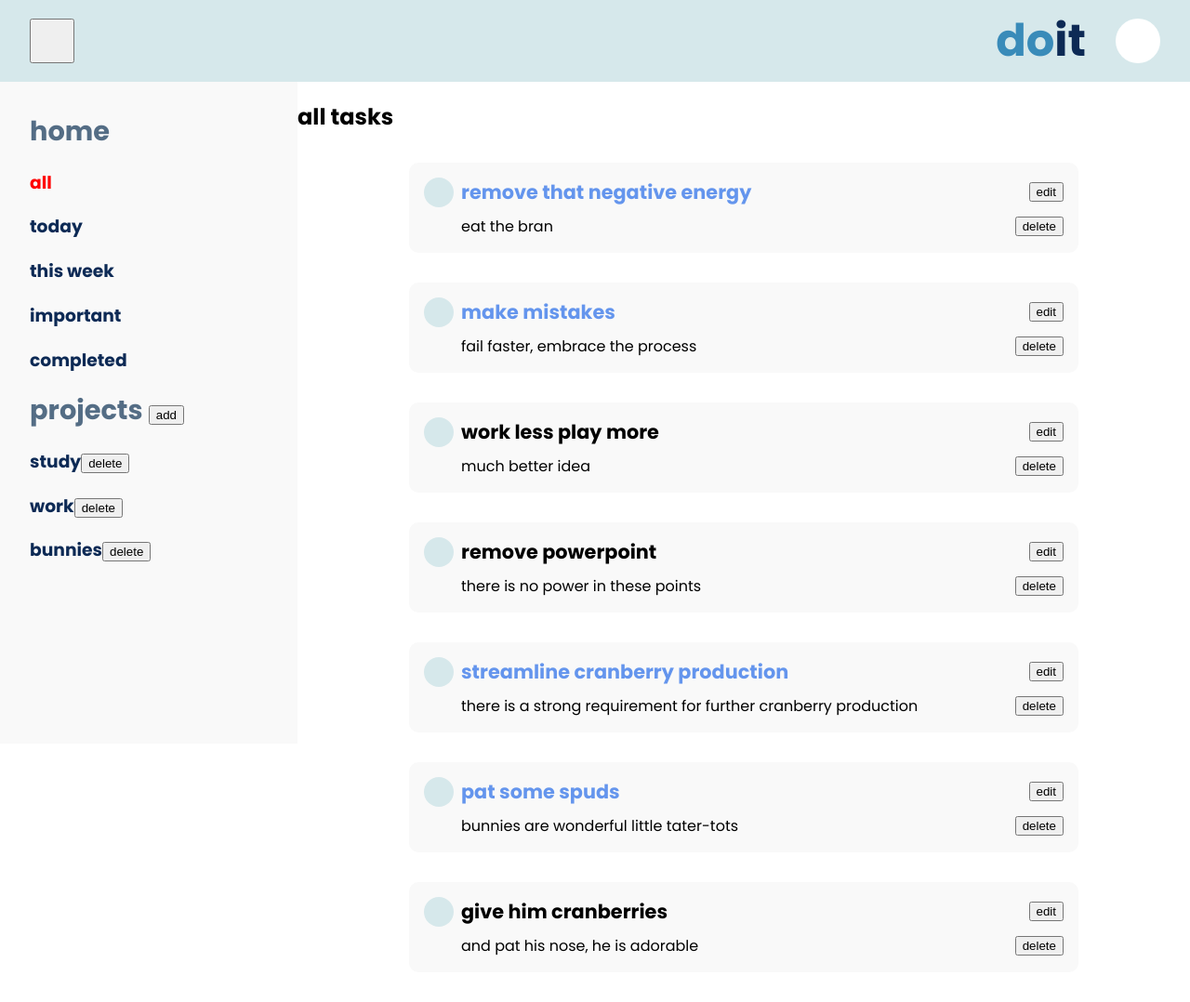
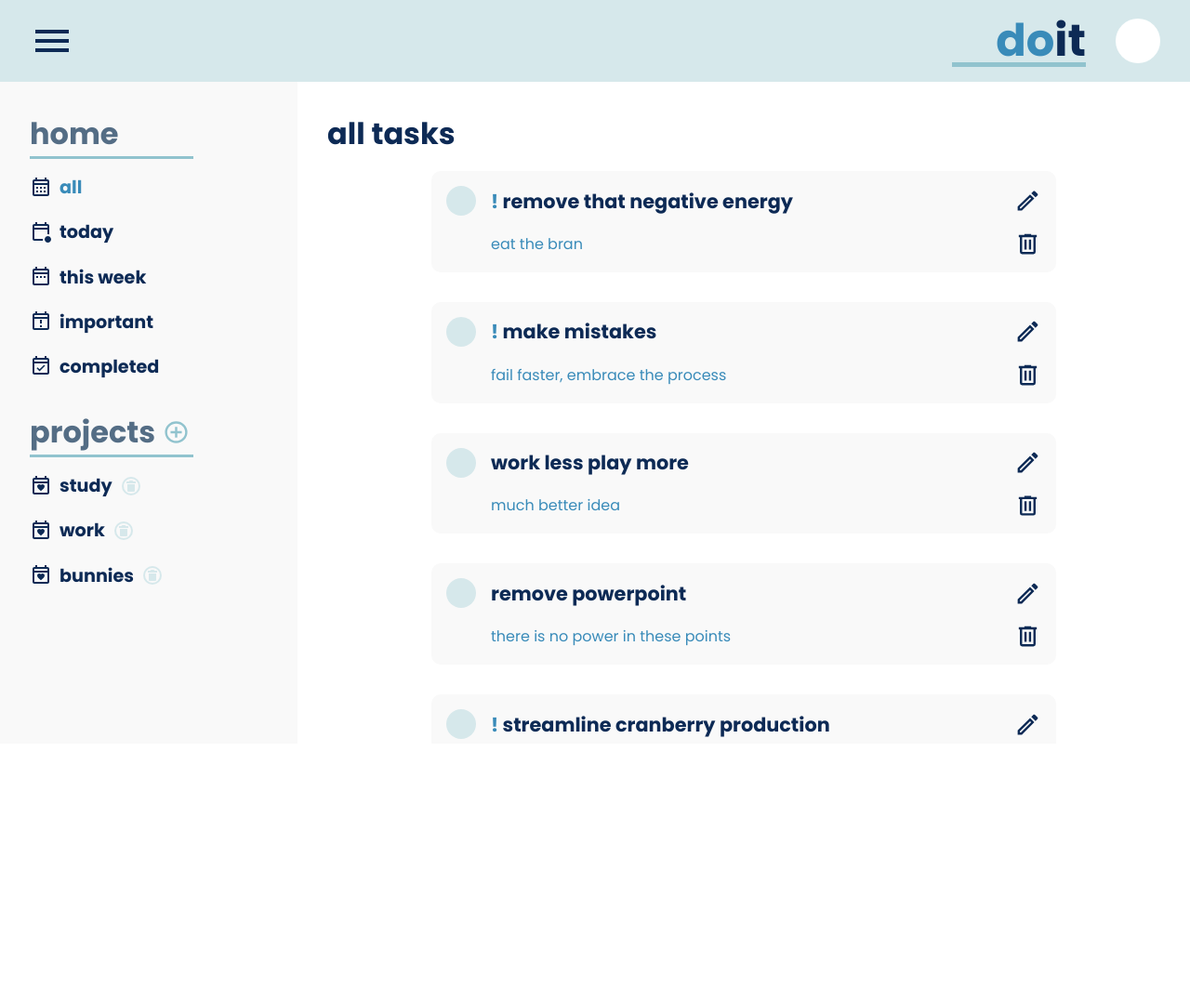
Before and after one commit to popoxta/to-do, a website built with webpack: page index.html in a window 1280 px wide. Shown: the whole page at 93% size. After the commit the page ends 800 px from the top, so only its background shows below. Built offline with Linux system fonts and the light colour scheme.

Commit message:
bugfixes and styles

```diff
--- a/index.html
+++ b/index.html
@@ -15,6 +15,7 @@
     <div class="title">
 
         <h1><span>do</span>it</h1>
+        <div class="underline"></div>
 
         <div class="icon"></div>
     </div>
@@ -22,6 +23,7 @@
 <div class="content">
     <div class="sidebar">
         <div class="side-home">
+            <div class="underline"></div>
 
             <h2>home</h2>
             <div class="home-items">
@@ -34,9 +36,10 @@
         </div>
 
         <div class="side-projects">
+            <div class="underline"></div>
 
             <h2>projects
-                <button class="add-project">add</button>
+                <button class="add-project"></button>
             </h2>
             <div class="project-items">
 
--- a/src/scripts/dom/filters.js
+++ b/src/scripts/dom/filters.js
@@ -1,9 +1,11 @@
-export {selectTaskFilter, initializeAllFilters, removeFilterSelector}
+export {selectTaskFilter, initializeAllFilters, removeFilterSelector, viewDefault}
 
 import {getAllTasks, setCurrentTasks, setSelectedFilter, setSelectedProject} from "../tasks";
 import {renderContainer} from "./tasks";
 import {isThisWeek, isToday} from "date-fns";
 import {renderProjects} from "./projects";
+
+const allFilter = document.querySelector('.all')
 
 function initializeAllFilters() {
 
@@ -38,3 +40,7 @@ function removeFilterSelector() {
         element.classList.remove('selected')
     }
 }
+
+function viewDefault(){
+    selectTaskFilter(allFilter, () => getAllTasks(), 'all tasks')
+}
--- a/src/scripts/dom/tasks.js
+++ b/src/scripts/dom/tasks.js
@@ -28,20 +28,18 @@ function buildTaskElement(task) {
     const taskInfoSecondDiv = document.createElement('div')
     const taskDue = document.createElement('p')
 
-    taskDue.textContent = task.date ? `due ${format(task.date, 'eee do LLL y')}` : ''
+    taskDue.textContent = task.date ? format(task.date, 'eee do LLL') : ''
 
     const taskEdit = document.createElement('button')
     taskEdit.className = 'edit-btn'
-    taskEdit.textContent = 'edit'
     taskInfoSecondDiv.append(taskDue, taskEdit)
 
     const taskInfo = document.createElement('div')
     taskInfo.className = 'task-info'
-    taskInfo.textContent = task.description
     const taskDescription = document.createElement('p')
+    taskDescription.textContent = task.description
     const taskDelete = document.createElement('button')
     taskDelete.className = 'delete-btn'
-    taskDelete.textContent = 'delete'
     taskInfo.append(taskDescription, taskDelete)
 
     taskDiv.append(taskInfoFirstDiv, taskInfoSecondDiv)
@@ -77,7 +75,7 @@ function deleteTask(task) {
 }
 
 function renderContainer() {
-
+    console.log(getCurrentTasks())
     const contentArray = getCurrentTasks().map(buildTaskElement)
 
     contentArray.unshift(renderProjectHeader())
@@ -111,6 +109,8 @@ function renderTaskForm(task) {
     taskName.id = 'taskName'
     taskName.name = 'taskName'
     taskName.placeholder = 'name'
+    taskName.maxLength = 25
+    taskName.required = true
 
     const descriptionLabel = document.createElement('label')
     descriptionLabel.htmlFor = 'description'
@@ -119,6 +119,8 @@ function renderTaskForm(task) {
     description.id = 'description'
     description.name = 'description'
     description.placeholder = 'description'
+    description.style.resize = 'none'
+    description.maxLength = 50
 
     const dueDateLabel = document.createElement('label')
     dueDateLabel.htmlFor = 'dueDate'
--- a/src/scripts/todo.js
+++ b/src/scripts/todo.js
@@ -1,10 +1,10 @@
 import {configureAddProjectButton, renderProjects, configureNavButton} from "./dom/projects";
-import {getAllTasks, loadStoredProjects} from "./tasks";
-import {initializeAllFilters, selectTaskFilter} from "./dom/filters";
+import {loadStoredProjects} from "./tasks";
+import {initializeAllFilters, viewDefault} from "./dom/filters";
 
 loadStoredProjects()
 renderProjects()
 configureAddProjectButton()
 configureNavButton()
 initializeAllFilters()
-selectTaskFilter(document.querySelector('.all'), () => getAllTasks(), 'all tasks')
+viewDefault()
--- a/styles/styles.css
+++ b/styles/styles.css
@@ -9,7 +9,6 @@
     --dark-green: #91C3CE;
     --green: #D6E8EB;
     --light-green: #F9F9F9;
-
 }
 
 * {
@@ -19,6 +18,8 @@
 body {
     padding: 0;
     margin: 0;
+
+    overflow: hidden;
 
     min-height: 100%;
 }
@@ -34,16 +35,30 @@ body {
 }
 
 .title {
+    position: relative;
+
     display: flex;
     align-items: center;
     gap: 2rem;
 }
 
-h1 {
+.title > h1 {
+    color: var(--black-blue);
     font-size: 3rem;
 
-    color: var(--black-blue);
     margin: 0;
+
+    cursor: pointer;
+}
+.underline {
+    background-color: var(--dark-green);
+
+    position: absolute;
+    bottom: 0.5rem;
+    right: 5rem;
+
+    height: 0.3rem;
+    width: 9rem;
 }
 
 h1 > span {
@@ -51,8 +66,18 @@ h1 > span {
 }
 
 .nav-button {
+    border: none;
+    mask-image: url("./images/menu.svg");
+    background-color: var(--black-blue);
+
     height: 3rem;
     width: 3rem;
+
+    cursor: pointer;
+}
+
+.nav-button:hover {
+    background-color: var(--blue);
 }
 
 .icon {
@@ -72,30 +97,111 @@ h1 > span {
     background-color: var(--light-green);
 
     width: 20rem;
-    height: calc(100vh - 5.5rem);
+    min-height: calc(100vh - 5.5rem);
 
-    padding: 2rem;
     overflow: hidden;
-
-    transition: width, padding-left, padding-right, 0.4s ease-in-out;
-}
-
-.sidebar h2 {
-    color: var(--green-grey);
-    font-size: 1.8rem;
-    text-wrap: none;
     white-space: nowrap;
 
-    margin: 0;
-}
-.sidebar h3 {
-    white-space: nowrap;
+    transition: width 0.4s ease-in-out;
 }
 
 .width-zero {
     width: 0;
-    padding-left: 0;
-    padding-right: 0;
+}
+h2 {
+    font-size: 2rem;
+    display: flex;
+    align-items: center;
+    gap: 0.5rem;
+
+    margin: 0;
+}
+.sidebar h2 {
+    color: var(--green-grey);
+}
+.sidebar h3 {
+    font-size: 1.2rem;
+
+    display: flex;
+    align-items: center;
+    gap: 0.5rem;
+
+    cursor: pointer;
+
+    transition: color 0.1s ease-in-out;
+
+}
+.sidebar h3:hover {
+    color: var(--blue);
+}
+.sidebar h3::before{
+    background-color: var(--black-blue);
+    mask-image: url("./images/calendar-heart-outline.svg");
+
+    content: "";
+    min-width: 1.5rem;
+    height: 1.5rem;
+}
+.side-home h3:first-child::before{
+    mask-image: url("./images/calendar-month-outline.svg");
+}
+.side-home h3:nth-child(2)::before{
+    mask-image: url("./images/calendar-badge-outline.svg");
+}
+.side-home h3:nth-child(3)::before{
+    mask-image: url("./images/calendar-range-outline.svg");
+}
+.side-home h3:nth-child(4)::before{
+    mask-image: url("./images/calendar-alert-outline.svg");
+}
+.side-home h3:last-child::before{
+    mask-image: url("./images/calendar-check-outline.svg");
+}
+
+.side-home, .side-projects {
+    position: relative;
+    margin: 2rem;
+}
+.side-home > .underline, .side-projects > .underline {
+    top: 3rem;
+    left: 0;
+
+    height: 0.2rem;
+    width: 11rem;
+}
+
+.side-projects h3 > button {
+    background-color: var(--green);
+    border: none;
+
+    mask-image: url("./images/delete-circle-outline.svg");
+
+    width: 1.5rem;
+    height: 1.5rem;
+
+    transition: scale 0.1s ease-in-out;
+
+    cursor: pointer;
+}
+.add-project:hover, .todo h2 > button:hover, .edit-btn:hover, .delete-btn:hover {
+    scale: 1.1;
+    background-color: var(--blue);
+}
+.side-projects h3 > button:hover {
+    scale: 1.1;
+    background-color: var(--dark-green);
+}
+.add-project, .todo h2 > button{
+    background-color: var(--dark-green);
+    mask-image: url("./images/plus-circle-outline.svg");
+
+    content: "";
+    min-width: 1.8rem;
+    height: 1.8rem;
+
+    transition: scale 0.1s ease-in-out;
+
+    cursor: pointer;
 }
 
 h3 {
@@ -104,6 +210,11 @@ h3 {
 
 .todo {
     background-color: white;
+    padding: 2rem;
+
+    max-height: calc(100vh - 5.5rem);
+
+    overflow-y: auto;
 
     flex: 1;
 }
@@ -112,10 +223,17 @@ h3 {
     background-color: var(--light-green);
     border-radius: 10px;
 
-    width: 75%;
+    width: min(75%, 60rem);
+    min-width: 30rem;
 
-    margin: 2rem auto;
+    margin: 0 auto 2rem;
     padding: 1rem;
+}
+.todo h2 {
+    color: var(--black-blue);
+    margin-bottom: 1rem;
+
+    white-space: nowrap;
 }
 
 .task, .task-info {
@@ -124,15 +242,16 @@ h3 {
     align-items: center;
 }
 
+
 .task-info {
-    padding-top: 0.5rem;
-    padding-left: 2.5rem;
+    padding-top: 1rem;
+    padding-left: 3rem;
 }
 
 .task > div:first-child, .task > div:last-child {
     display: flex;
     align-items: center;
-    gap: 0.5rem;
+    gap: 1rem;
 }
 
 .check-box {
@@ -141,11 +260,39 @@ h3 {
 
     min-width: 2rem;
     height: 2rem;
+
+    cursor: pointer;
 }
 .done::after {
+    color: var(--black-blue);
     font-size: 1.5rem;
     content: "✔";
     padding-left: 0.4rem;
+}
+
+.edit-btn {
+    background-color: var(--black-blue);
+    mask-image: url("./images/pencil-outline.svg");
+
+    content: "";
+    min-width: 1.8rem;
+    height: 1.8rem;
+
+    transition: scale 0.1s ease-in-out;
+
+    cursor: pointer;
+}
+.delete-btn {
+    background-color: var(--black-blue);
+    mask-image: url("./images/trash-can-outline.svg");
+
+    content: "";
+    min-width: 1.8rem;
+    height: 1.8rem;
+
+    transition: scale 0.1s ease-in-out;
+
+    cursor: pointer;
 }
 
 p, h4 {
@@ -153,19 +300,23 @@ p, h4 {
 }
 
 h4 {
+    color: var(--black-blue);
     font-size: 1.3rem;
 }
-
+p {
+    color: var(--blue);
+}
 /*task forms*/
 
 .form-body {
     background-color: var(--light-green);
-    border: 2px solid gray;
+    color: var(--black-blue);
+    border: 0.2rem solid var(--green);
     border-radius: 10px;
 
     position: absolute;
-    right: 15rem;
-    top: 2.6rem;
+    top: 22.1rem;
+    left: 16rem;
 
     width: 20rem;
     height: fit-content;
@@ -194,8 +345,9 @@ form > label:first-child {
     margin: 1rem auto auto;
 }
 .selected {
-    color: red;
+    color: var(--blue);
 }
-.important-task {
-    color: cornflowerblue;
+.important-task::before {
+    content: "! ";
+    color: var(--blue);
 }
```
Also changed, not shown: src/scripts/dom/projects.js (+14 -8 lines), dist/main.js, styles/images/calendar-alert-outline.svg (added), styles/images/calendar-badge-outline.svg (added), styles/images/calendar-check-outline.svg (added), styles/images/calendar-heart-outline.svg (added), styles/images/calendar-month-outline.svg (added), styles/images/calendar-range-outline.svg (added), styles/images/delete-circle-outline.svg (added), styles/images/menu.svg (added), styles/images/pencil-outline.svg (added), styles/images/plus-circle-outline.svg (added), styles/images/trash-can-outline.svg (added).
